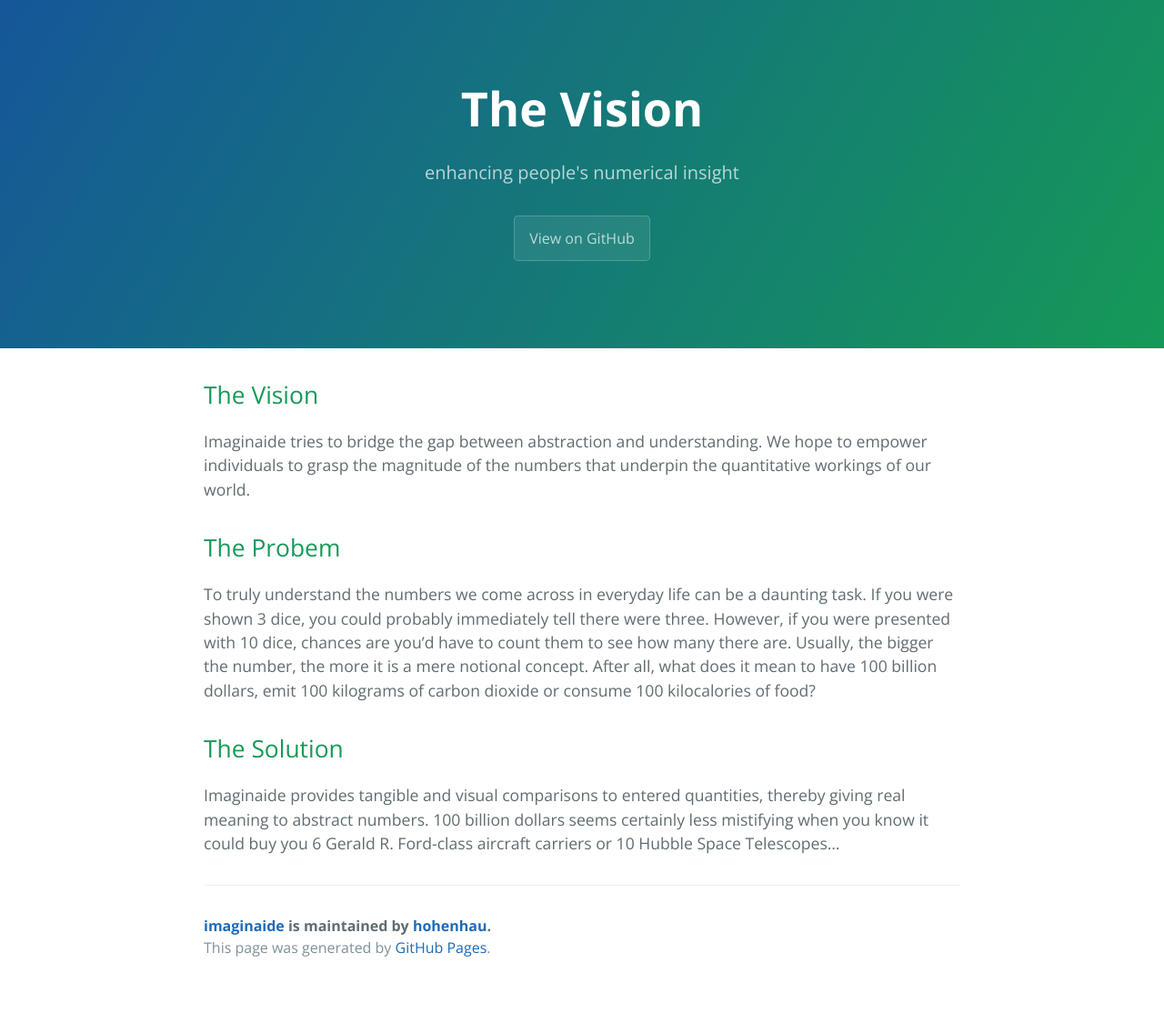
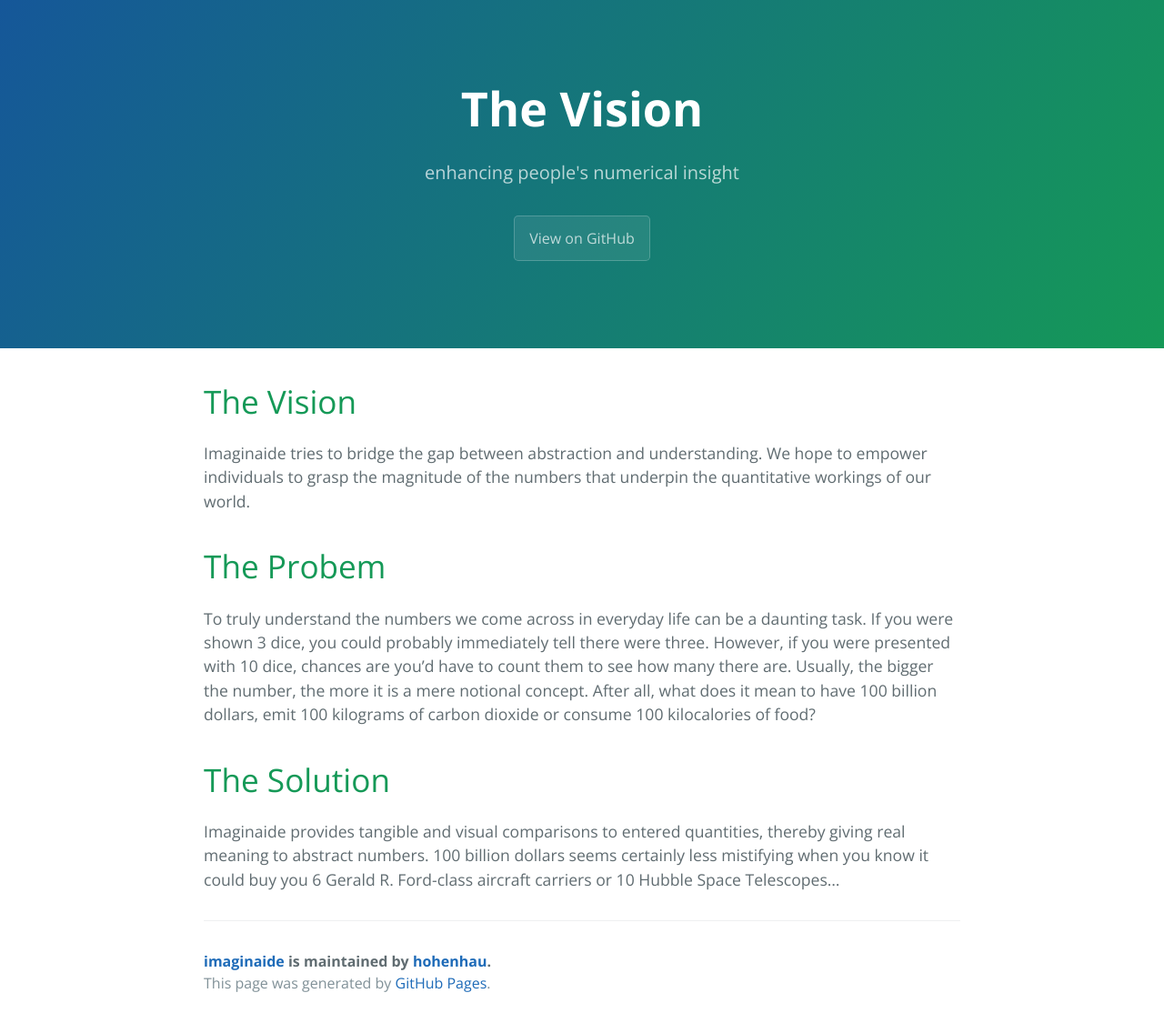
Before and after one commit to hohenhau/imaginaide, a Jekyll site: the page built from index.md, in a window 1280 px wide. Shown: the whole page at 91% size. Built offline with Jekyll 4.4.1, drawn with Linux system fonts in a browser that asks for light colours; our own code applies the rules of GitHub Pages for plain Markdown files; before the commit the page ends 1086 px from its top, so only the background shows below that.

```diff
--- a/index.md
+++ b/index.md
@@ -2,14 +2,12 @@
 layout: default
 ---
 
-## The Vision
 
+# The Vision
 Imaginaide tries to bridge the gap between abstraction and understanding. We hope to empower individuals to grasp the magnitude of the numbers that underpin the quantitative workings of our world.
 
-## The Probem
-
+# The Probem
 To truly understand the numbers we come across in everyday life can be a daunting task. If you were shown 3 dice, you could probably immediately tell there were three. However, if you were presented with 10 dice, chances are you'd have to count them to see how many there are. Usually, the bigger the number, the more it is a mere notional concept. After all, what does it mean to have 100 billion dollars, emit 100 kilograms of carbon dioxide or consume 100 kilocalories of food?
 
-## The Solution
-
+# The Solution
 Imaginaide provides tangible and visual comparisons to entered quantities, thereby giving real meaning to abstract numbers. 100 billion dollars seems certainly less mistifying when you know it could buy you 6 Gerald R. Ford-class aircraft carriers or 10 Hubble Space Telescopes...
```
